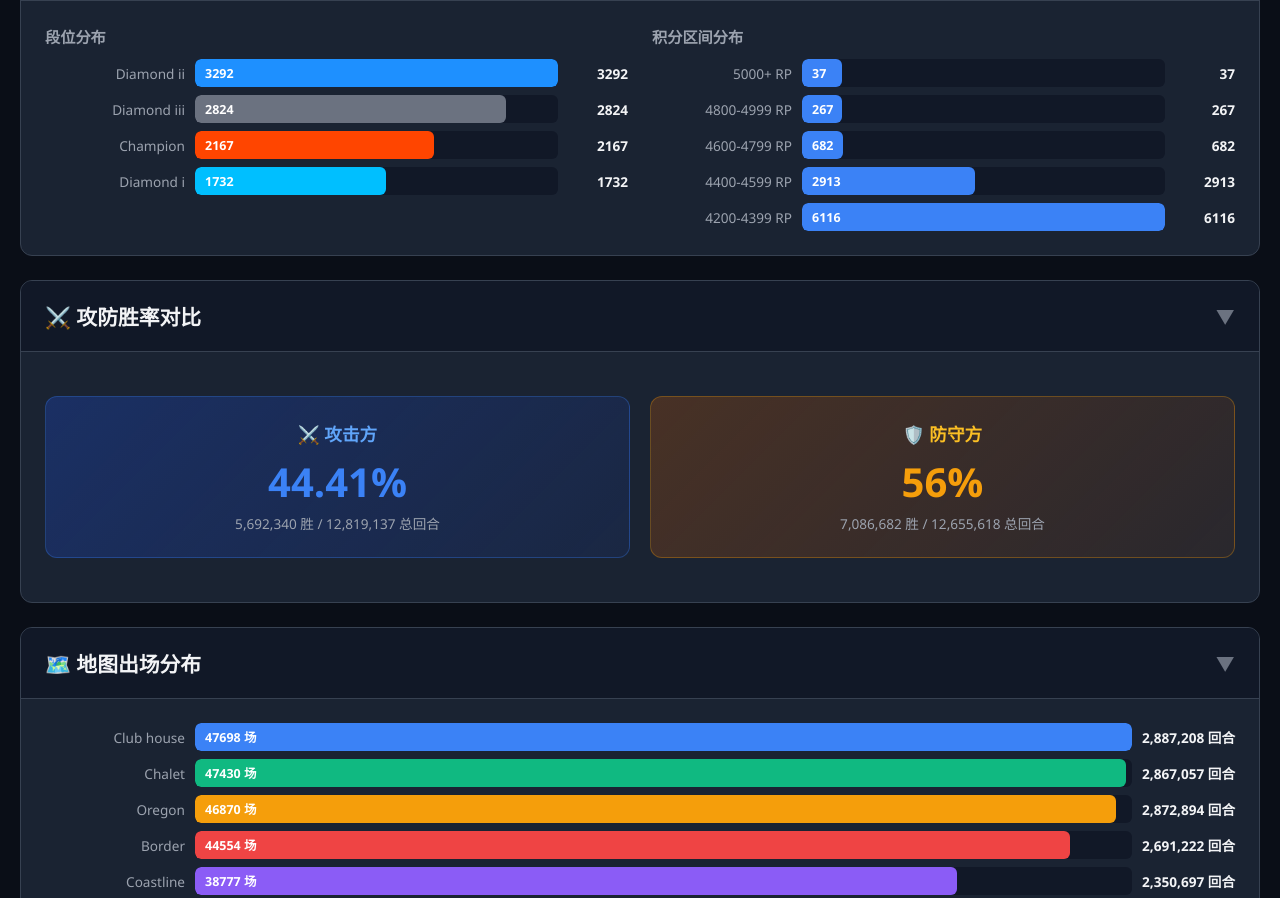
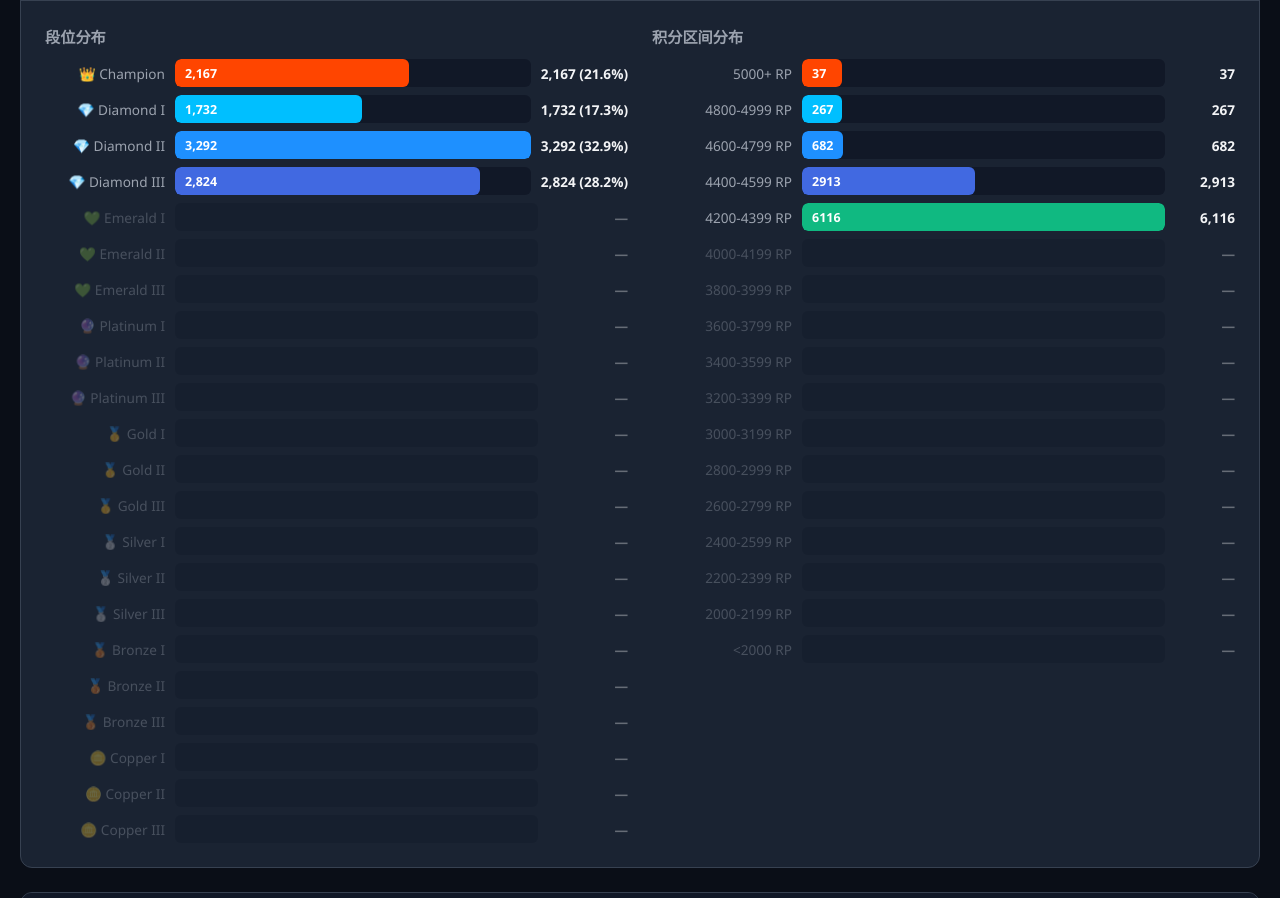
Before and after one commit to poisonlam/X, a plain HTML site: page player-stats.html in a window 1280 px wide. Shown: the part 576-1474 px from the top of the page. Drawn offline with Linux system fonts and the light colour scheme.

Commit message:
feat: 段位分布展示完整R6段位谱系(Champion~Copper III) 有数据的高亮，无数据的灰显

```diff
--- a/player-stats.html
+++ b/player-stats.html
@@ -571,46 +571,76 @@
 
         // ===== 2. Rank Distribution =====
         function renderRankDist() {
-            const colors = {
-                'champion': '#ff4500', 'diamond-i': '#00bfff', 'diamond-ii': '#1e90ff',
-                'emerald-i': '#10b981', 'emerald-ii': '#059669',
-                'platinum-i': '#8b5cf6', 'platinum-ii': '#7c3aed',
-                'gold-i': '#f59e0b', 'gold-ii': '#d97706',
-                'silver-i': '#9ca3af', 'silver-ii': '#6b7280',
-            };
+            // 完整的 R6 段位谱系（从高到低）
+            const allRanks = [
+                { key: 'champion',    name: 'Champion',    color: '#ff4500', icon: '👑' },
+                { key: 'diamond-i',   name: 'Diamond I',   color: '#00bfff', icon: '💎' },
+                { key: 'diamond-ii',  name: 'Diamond II',  color: '#1e90ff', icon: '💎' },
+                { key: 'diamond-iii', name: 'Diamond III', color: '#4169e1', icon: '💎' },
+                { key: 'emerald-i',   name: 'Emerald I',   color: '#10b981', icon: '💚' },
+                { key: 'emerald-ii',  name: 'Emerald II',  color: '#059669', icon: '💚' },
+                { key: 'emerald-iii', name: 'Emerald III', color: '#047857', icon: '💚' },
+                { key: 'platinum-i',  name: 'Platinum I',  color: '#8b5cf6', icon: '🔮' },
+                { key: 'platinum-ii', name: 'Platinum II', color: '#7c3aed', icon: '🔮' },
+                { key: 'platinum-iii',name: 'Platinum III',color: '#6d28d9', icon: '🔮' },
+                { key: 'gold-i',      name: 'Gold I',      color: '#f59e0b', icon: '🥇' },
+                { key: 'gold-ii',     name: 'Gold II',     color: '#d97706', icon: '🥇' },
+                { key: 'gold-iii',    name: 'Gold III',    color: '#b45309', icon: '🥇' },
+                { key: 'silver-i',    name: 'Silver I',    color: '#9ca3af', icon: '🥈' },
+                { key: 'silver-ii',   name: 'Silver II',   color: '#6b7280', icon: '🥈' },
+                { key: 'silver-iii',  name: 'Silver III',  color: '#4b5563', icon: '🥈' },
+                { key: 'bronze-i',    name: 'Bronze I',    color: '#b87333', icon: '🥉' },
+                { key: 'bronze-ii',   name: 'Bronze II',   color: '#8b6914', icon: '🥉' },
+                { key: 'bronze-iii',  name: 'Bronze III',  color: '#7a5c1e', icon: '🥉' },
+                { key: 'copper-i',    name: 'Copper I',    color: '#d2691e', icon: '🪙' },
+                { key: 'copper-ii',   name: 'Copper II',   color: '#a0522d', icon: '🪙' },
+                { key: 'copper-iii',  name: 'Copper III',  color: '#8b4513', icon: '🪙' },
+            ];
+
             const rd = D.rankDistribution;
-            const maxVal = Math.max(...Object.values(rd));
+            const maxVal = Math.max(...Object.values(rd), 1);
+            const totalPlayers = Object.values(rd).reduce((a, b) => a + b, 0);
 
-            document.getElementById('rankDistChart').innerHTML = Object.entries(rd)
-                .sort((a, b) => b[1] - a[1])
-                .map(([rank, count]) => {
+            document.getElementById('rankDistChart').innerHTML = allRanks.map(r => {
+                const count = rd[r.key] || 0;
                 const pct = (count / maxVal * 100).toFixed(1);
-                    const color = colors[rank] || '#6b7280';
-                    return `<div class="bar-row">
-                        <div class="bar-label">${capFirst(rank)}</div>
+                const pctTotal = (count / totalPlayers * 100).toFixed(1);
+                const hasData = count > 0;
+                const opacity = hasData ? '1' : '0.35';
+                return `<div class="bar-row" style="opacity:${opacity}">
+                    <div class="bar-label" style="min-width:120px">${r.icon} ${r.name}</div>
                     <div class="bar-track">
-                            <div class="bar-fill" style="width:${pct}%; background:${color}">${count}</div>
+                        ${hasData ? `<div class="bar-fill" style="width:${pct}%; background:${r.color}">${formatNum(count)}</div>` : ''}
                     </div>
-                        <div class="bar-value">${count}</div>
+                    <div class="bar-value" style="min-width:80px;text-align:right">${hasData ? `${formatNum(count)} (${pctTotal}%)` : '—'}</div>
                 </div>`;
             }).join('');
 
-            // RP ranges
+            // RP ranges - 更细的区间
             const rp = D.rpRanges;
-            const rpMax = Math.max(...Object.values(rp));
-            const rpOrder = ['5000+', '4800-4999', '4600-4799', '4400-4599', '4200-4399', '4000-4199', '3800-3999', '3600-3799', '3400-3599', '3200-3399', '<3200'];
+            const rpMax = Math.max(...Object.values(rp), 1);
+            const rpOrder = ['5000+', '4800-4999', '4600-4799', '4400-4599', '4200-4399', '4000-4199', '3800-3999', '3600-3799', '3400-3599', '3200-3399', '3000-3199', '2800-2999', '2600-2799', '2400-2599', '2200-2399', '2000-2199', '<2000'];
+            const rpColors = {
+                '5000+': '#ff4500', '4800-4999': '#00bfff', '4600-4799': '#1e90ff',
+                '4400-4599': '#4169e1', '4200-4399': '#10b981', '4000-4199': '#059669',
+                '3800-3999': '#8b5cf6', '3600-3799': '#7c3aed', '3400-3599': '#6d28d9',
+                '3200-3399': '#f59e0b', '3000-3199': '#d97706', '2800-2999': '#b45309',
+                '2600-2799': '#9ca3af', '2400-2599': '#6b7280', '2200-2399': '#4b5563',
+                '2000-2199': '#b87333', '<2000': '#8b4513'
+            };
 
-            document.getElementById('rpDistChart').innerHTML = rpOrder
-                .filter(k => rp[k])
-                .map(range => {
+            document.getElementById('rpDistChart').innerHTML = rpOrder.map(range => {
                 const count = rp[range] || 0;
                 const pct = (count / rpMax * 100).toFixed(1);
-                    return `<div class="bar-row">
+                const hasData = count > 0;
+                const opacity = hasData ? '1' : '0.35';
+                const color = rpColors[range] || 'var(--accent-blue)';
+                return `<div class="bar-row" style="opacity:${opacity}">
                     <div class="bar-label">${range} RP</div>
                     <div class="bar-track">
-                            <div class="bar-fill" style="width:${pct}%; background:var(--accent-blue)">${count}</div>
+                        ${hasData ? `<div class="bar-fill" style="width:${pct}%; background:${color}">${count}</div>` : ''}
                     </div>
-                        <div class="bar-value">${count}</div>
+                    <div class="bar-value">${hasData ? formatNum(count) : '—'}</div>
                 </div>`;
             }).join('');
         }
```
Lines whose indentation alone changed are shown as unchanged.
